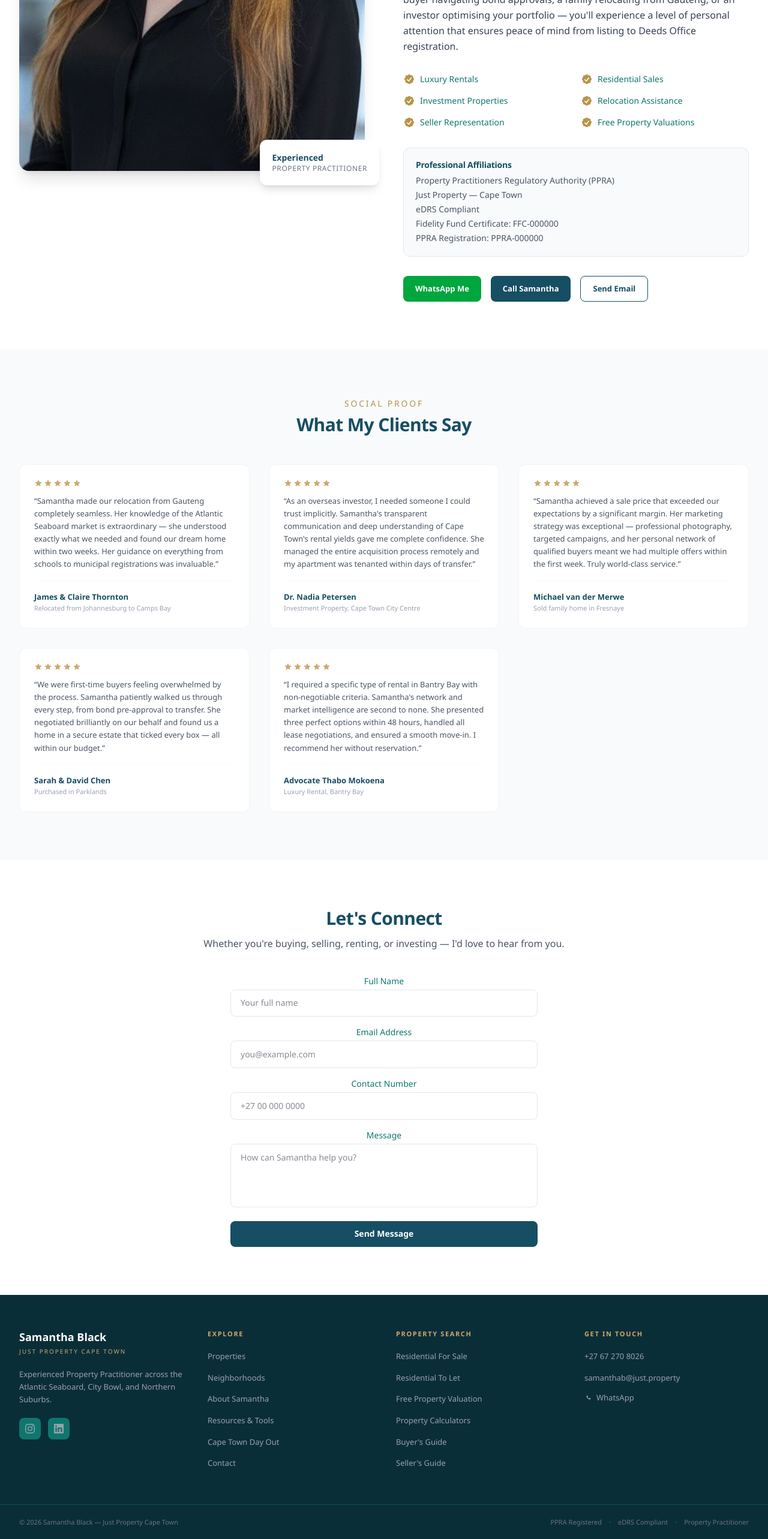
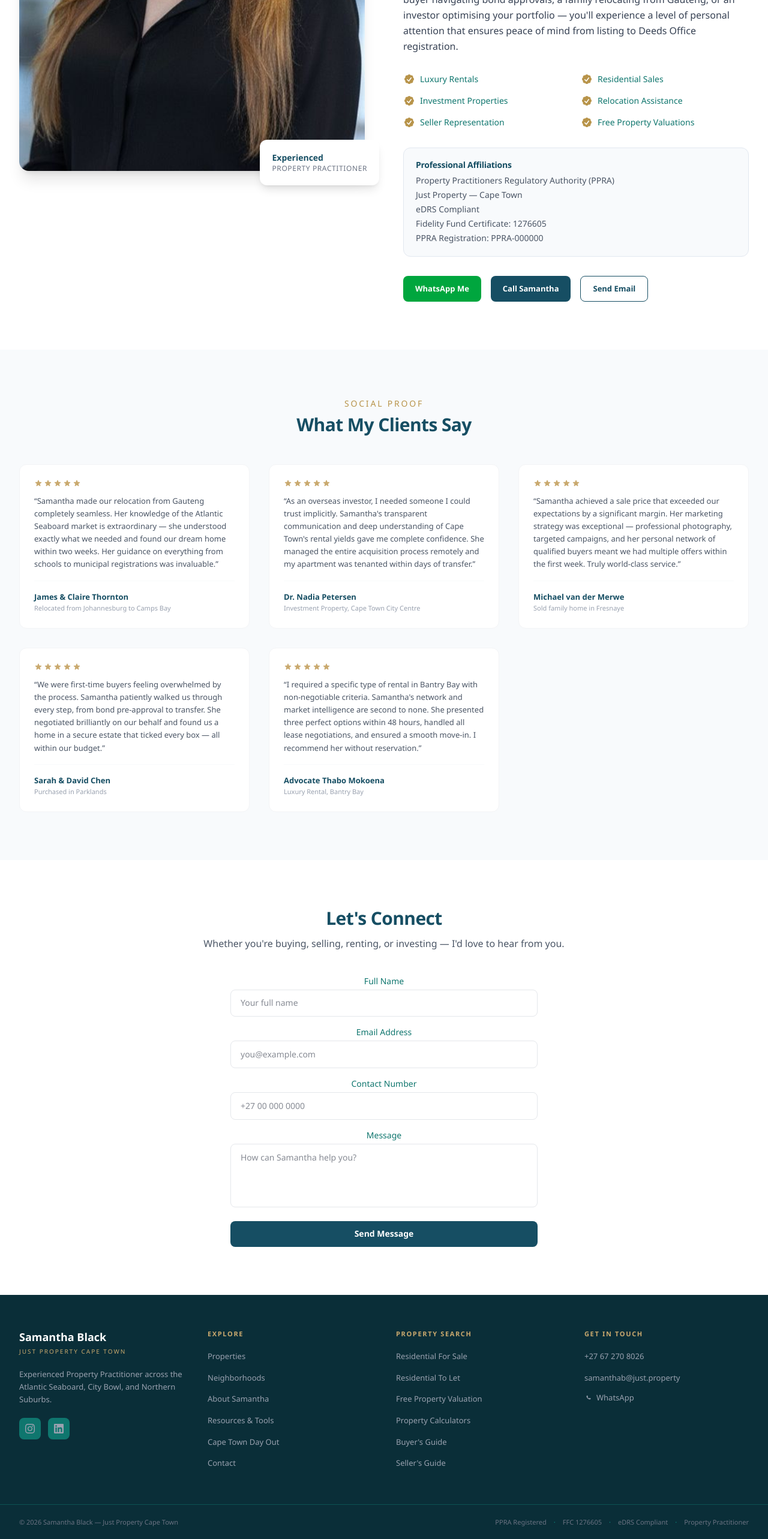
Before and after one commit to gabrielza/samantha-website, a React (Vite) app: page /about in a window 1280 px wide. Shown: the part 832-3398 px from the top of the page at 60% size. Built offline with nearby package versions, Linux system fonts and the light colour scheme.

Commit message:
feat: display Samantha's FFC number (1276605) in footer
Updates ffcNumber in contact.js from placeholder to real PPRA Fidelity Fund Certificate number, and surfaces it in the footer compliance strip alongside PPRA Registered / eDRS Compliant.

```diff
--- a/src/components/layout/Footer.jsx
+++ b/src/components/layout/Footer.jsx
@@ -108,6 +108,8 @@ export default function Footer() {
             <div className="flex flex-wrap items-center justify-center gap-x-3 gap-y-1">
               <span>PPRA Registered</span>
               <span className="text-teal-600">·</span>
+              <span>FFC {contact.ffcNumber}</span>
+              <span className="text-teal-600">·</span>
               <span>eDRS Compliant</span>
               <span className="text-teal-600">·</span>
               <span>Property Practitioner</span>
--- a/src/data/contact.js
+++ b/src/data/contact.js
@@ -8,7 +8,7 @@ const contact = {
   whatsapp: '27672708026',
   email: 'samanthab@just.property',
   website: 'www.samanthablack.co.za',
-  ffcNumber: 'FFC-000000',
+  ffcNumber: '1276605',
   ppraNumber: 'PPRA-000000',
   yearsExperience: 12,
   areas: [
```
Also changed, not shown: 1 other file (tests, documents, lock files or other folders).
